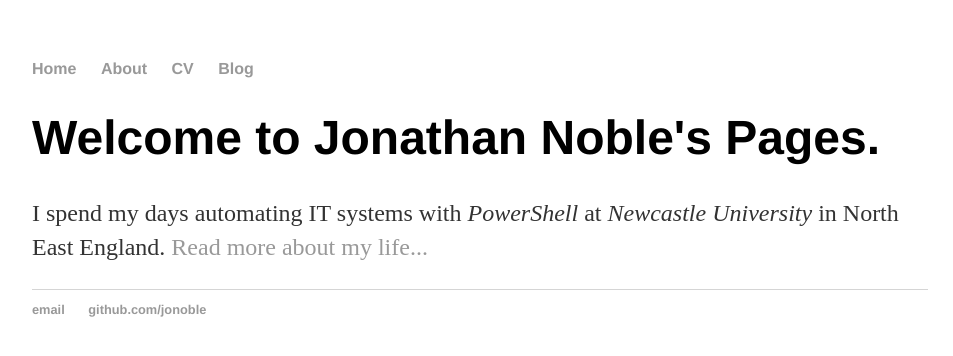
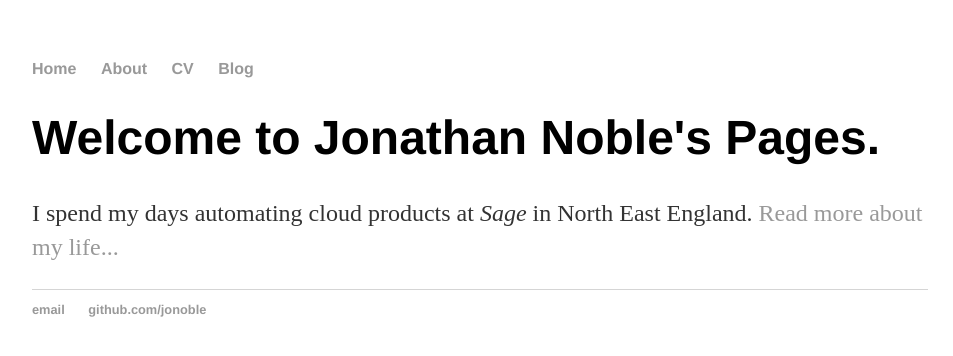
Before and after one commit to jonoble/jonoble.github.io, a Jekyll site: the page built from index.html, in a window 1280 px wide. Shown: the top 356 px of the page, without its empty margins (160-1113 px from the left). Built offline with Jekyll 4.4.1, drawn with Linux system fonts in a browser that asks for light colours.

Commit message:
Update index.html

```diff
--- a/index.html
+++ b/index.html
@@ -4,5 +4,5 @@ title: Jonathan Noble's Pages
 ---
 <div class="blurb">
 	<h1>Welcome to Jonathan Noble's Pages.</h1>
-	<p>I spend my days automating IT systems with <em>PowerShell</em> at <em>Newcastle University</em> in North East England. <a href="/about">Read more about my life...</a></p>
+	<p>I spend my days automating cloud products at <em>Sage</em> in North East England. <a href="/about">Read more about my life...</a></p>
 </div><!-- /.blurb -->
```
